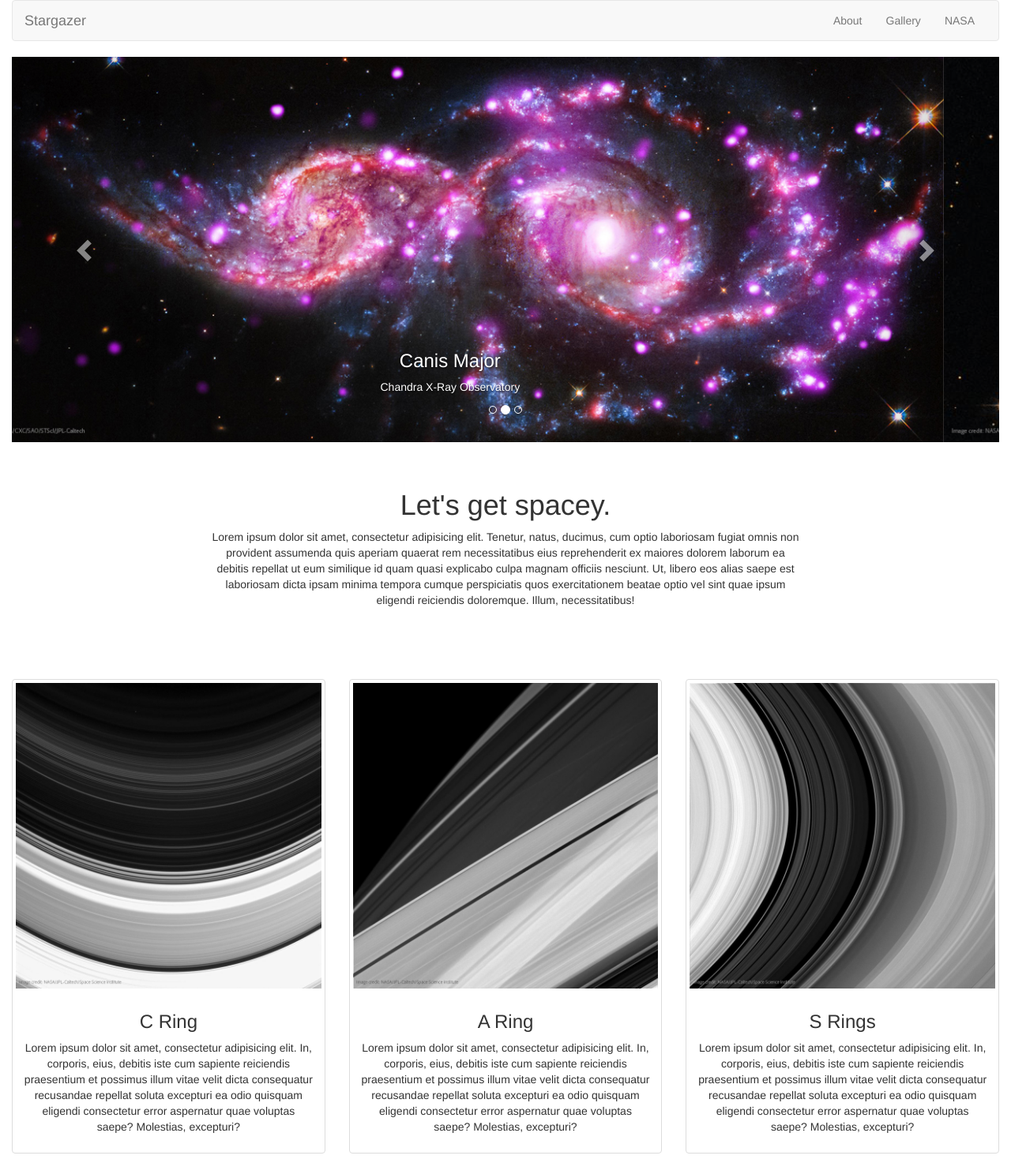
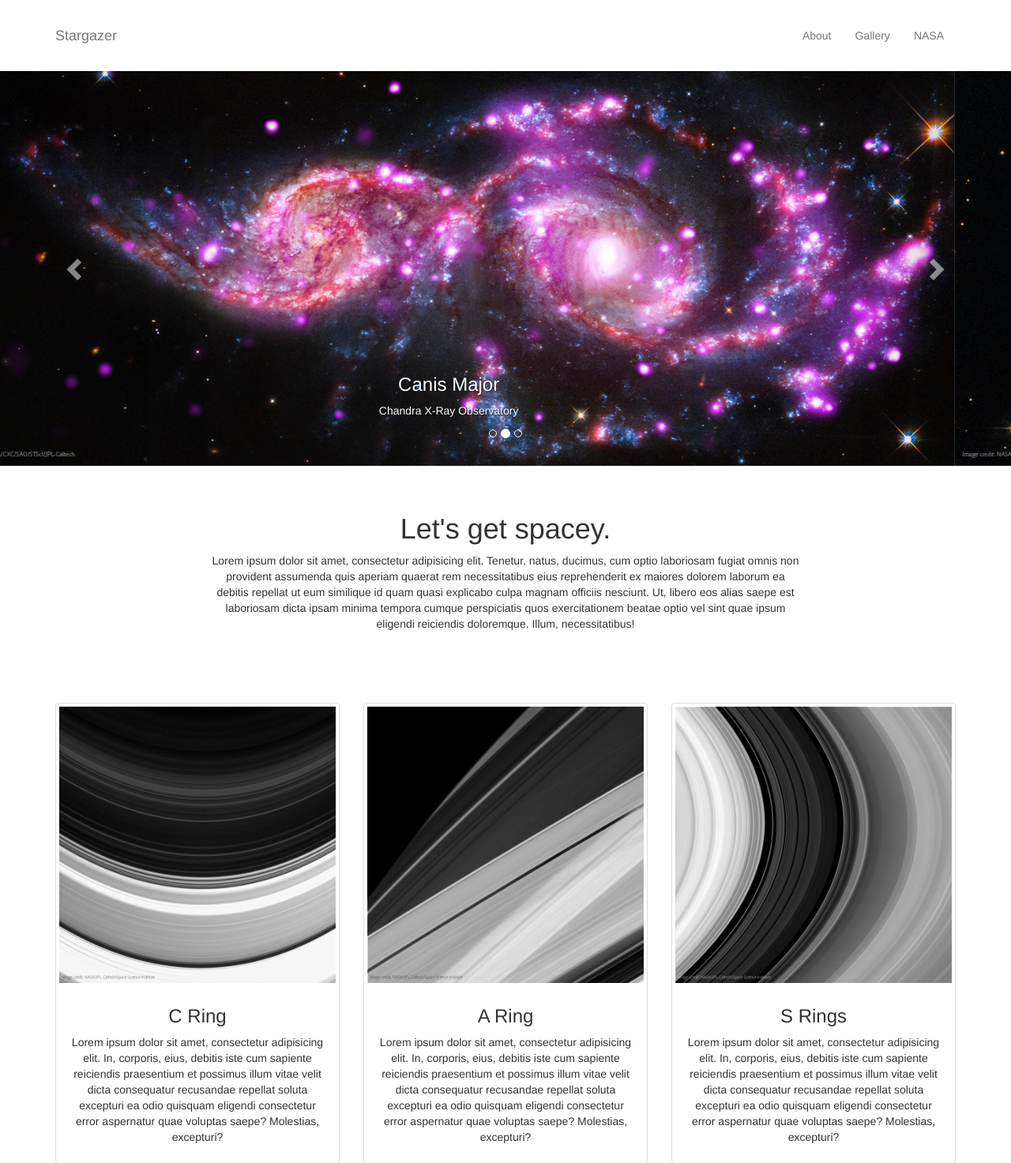
Before and after one commit to binson1989/dwresponsivewebsite, a plain HTML site: page index.html in a window 1280 px wide. Shown: the top 1473 px of the page at 79% size. Drawn offline with Linux system fonts and the light colour scheme.

Commit message:
Style images and thumbnails

```diff
--- a/css/styles.css
+++ b/css/styles.css
@@ -18,3 +18,16 @@ footer {
 	color: #f5f5f5;
 	text-align: center;
 }
+.navbar.navbar-default {
+	border-width: 0px;
+	border-radius: 0px;
+	background-color: #FFFFFF;
+	margin-top: 20px;
+}
+.image-fill {
+	width: 100%;
+}
+#wrapper {
+	padding-left: 0px;
+	padding-right: 0px;
+}
--- a/index.html
+++ b/index.html
@@ -17,9 +17,9 @@
 		<![endif]-->
   </head>
   <body>
-	<div class="container-fluid">
+	<div class="container-fluid" id="wrapper">
 	  <nav class="navbar navbar-default">
-	    <div class="container-fluid">
+	    <div class="container">
 	      <!-- Brand and toggle get grouped for better mobile display -->
 	      <div class="navbar-header">
 	        <button type="button" class="navbar-toggle collapsed" data-toggle="collapse" data-target="#defaultNavbar1"><span class="sr-only">Toggle navigation</span><span class="icon-bar"></span><span class="icon-bar"></span><span class="icon-bar"></span></button>
@@ -43,19 +43,19 @@
           <li data-target="#carousel1" data-slide-to="2"></li>
         </ol>
         <div class="carousel-inner" role="listbox">
-          <div class="item active"><img src="images/header-1.jpg" alt="First slide image" class="center-block">
+          <div class="item active"><img src="images/header-1.jpg" alt="First slide image" class="center-block image-fill">
             <div class="carousel-caption">
               <h3>Canis Major</h3>
               <p>Chandra X-Ray Observatory</p>
             </div>
           </div>
-          <div class="item"><img src="images/header-2.jpg" alt="Second slide image" class="center-block">
+          <div class="item"><img src="images/header-2.jpg" alt="Second slide image" class="center-block image-fill">
             <div class="carousel-caption">
               <h3>The Tadpole</h3>
               <p>Hubble Space Telescope</p>
             </div>
           </div>
-          <div class="item"><img src="images/header-3.jpg" alt="Third slide image" class="center-block">
+          <div class="item"><img src="images/header-3.jpg" alt="Third slide image" class="center-block image-fill">
             <div class="carousel-caption">
               <h3>Cloud Complex</h3>
               <p>Spitzer Space Telescope</p>
@@ -67,9 +67,10 @@
         <h1>Let's get spacey.</h1>
         <p>Lorem ipsum dolor sit amet, consectetur adipisicing elit. Tenetur, natus, ducimus, cum optio laboriosam fugiat omnis non provident assumenda quis aperiam quaerat rem necessitatibus eius reprehenderit ex maiores dolorem laborum ea debitis repellat ut eum similique id quam quasi explicabo culpa magnam officiis nesciunt. Ut, libero eos alias saepe est laboriosam dicta ipsam minima tempora cumque perspiciatis quos exercitationem beatae optio vel sint quae ipsum eligendi reiciendis doloremque. Illum, necessitatibus!</p>
         &nbsp;</article>
+      <div class="container">
         <div class="row">
           <div class="col-md-4">
-          <div class="thumbnail"><img src="images/thumbnail-1.jpg" alt="Thumbnail Image 1">
+            <div class="thumbnail"><img src="images/thumbnail-1.jpg" alt="Thumbnail Image 1" class="image-fill">
               <div class="caption">
                 <h3>C Ring</h3>
                 <p>Lorem ipsum dolor sit amet, consectetur adipisicing elit. In, corporis, eius, debitis iste cum sapiente reiciendis praesentium et possimus illum vitae velit dicta consequatur recusandae repellat soluta excepturi ea odio quisquam eligendi consectetur error aspernatur quae voluptas saepe? Molestias, excepturi?</p>
@@ -77,7 +78,7 @@
             </div>
           </div>
           <div class="col-md-4">
-          <div class="thumbnail"><img src="images/thumbnail-2.jpg" alt="Thumbnail Image 1">
+            <div class="thumbnail"><img src="images/thumbnail-2.jpg" alt="Thumbnail Image 1" class="image-fill">
               <div class="caption">
                 <h3>A Ring</h3>
                 <p>Lorem ipsum dolor sit amet, consectetur adipisicing elit. In, corporis, eius, debitis iste cum sapiente reiciendis praesentium et possimus illum vitae velit dicta consequatur recusandae repellat soluta excepturi ea odio quisquam eligendi consectetur error aspernatur quae voluptas saepe? Molestias, excepturi?</p>
@@ -85,7 +86,7 @@
             </div>
           </div>
           <div class="col-md-4">
-          <div class="thumbnail"><img src="images/thumbnail-3.jpg" alt="Thumbnail Image 1">
+            <div class="thumbnail"><img src="images/thumbnail-3.jpg" alt="Thumbnail Image 1" class="image-fill">
               <div class="caption">
                 <h3>S Rings</h3>
                 <p>Lorem ipsum dolor sit amet, consectetur adipisicing elit. In, corporis, eius, debitis iste cum sapiente reiciendis praesentium et possimus illum vitae velit dicta consequatur recusandae repellat soluta excepturi ea odio quisquam eligendi consectetur error aspernatur quae voluptas saepe? Molestias, excepturi?</p>
@@ -93,10 +94,11 @@
             </div>
           </div>
           <div class="col-md-4">
-          <div class="thumbnail"><img src="images/thumbnail-2.jpg" alt="Thumbnail Image 1">
+            <div class="thumbnail"><img src="images/thumbnail-2.jpg" alt="Thumbnail Image 1" class="image-fill">
               <div class="caption">
                 <h3>My Ring </h3>
                 <p>Lorem ipsum dolor sit amet, consectetur adipisicing elit. In, corporis, eius, debitis iste cum sapiente reiciendis praesentium et possimus illum vitae velit dicta consequatur recusandae repellat soluta excepturi ea odio quisquam eligendi consectetur error aspernatur quae voluptas saepe? Molestias, excepturi?</p>
+              </div>
             </div>
           </div>
         </div>
```
Lines whose indentation alone changed are shown as unchanged.
